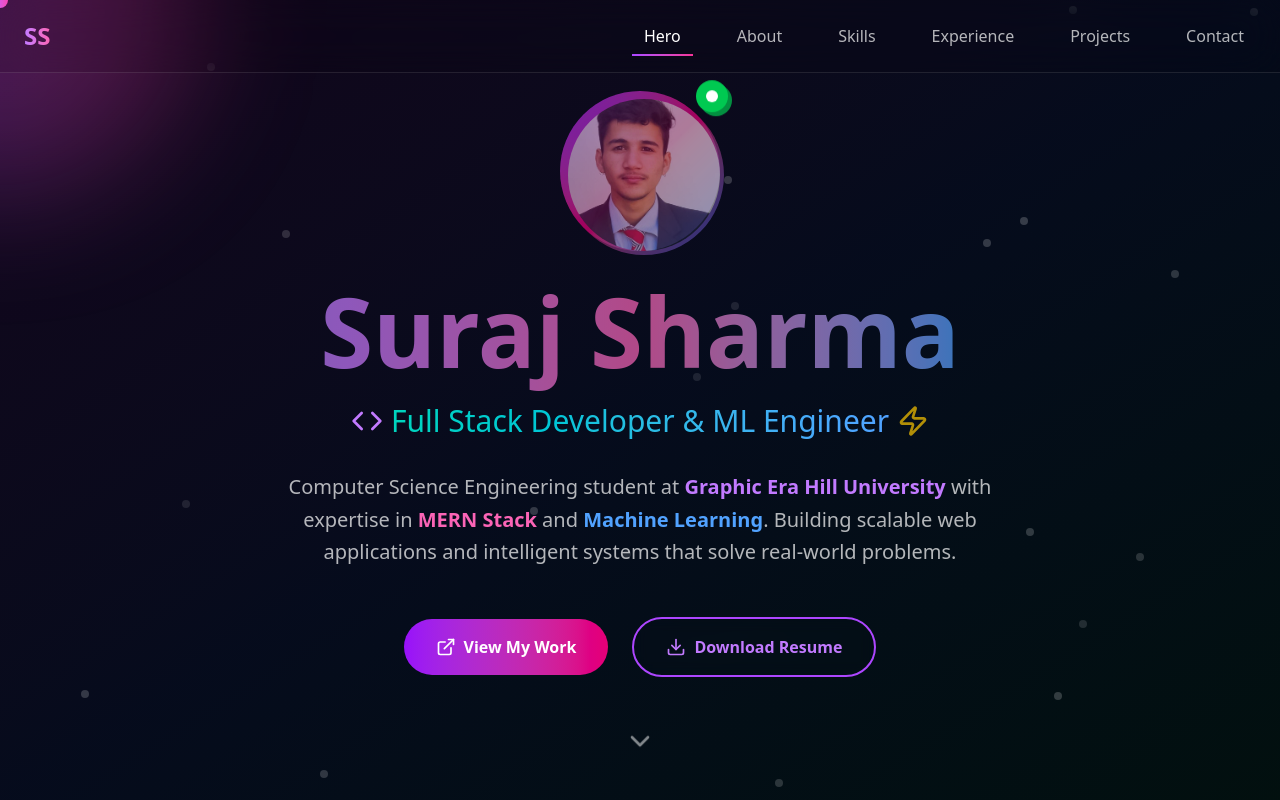
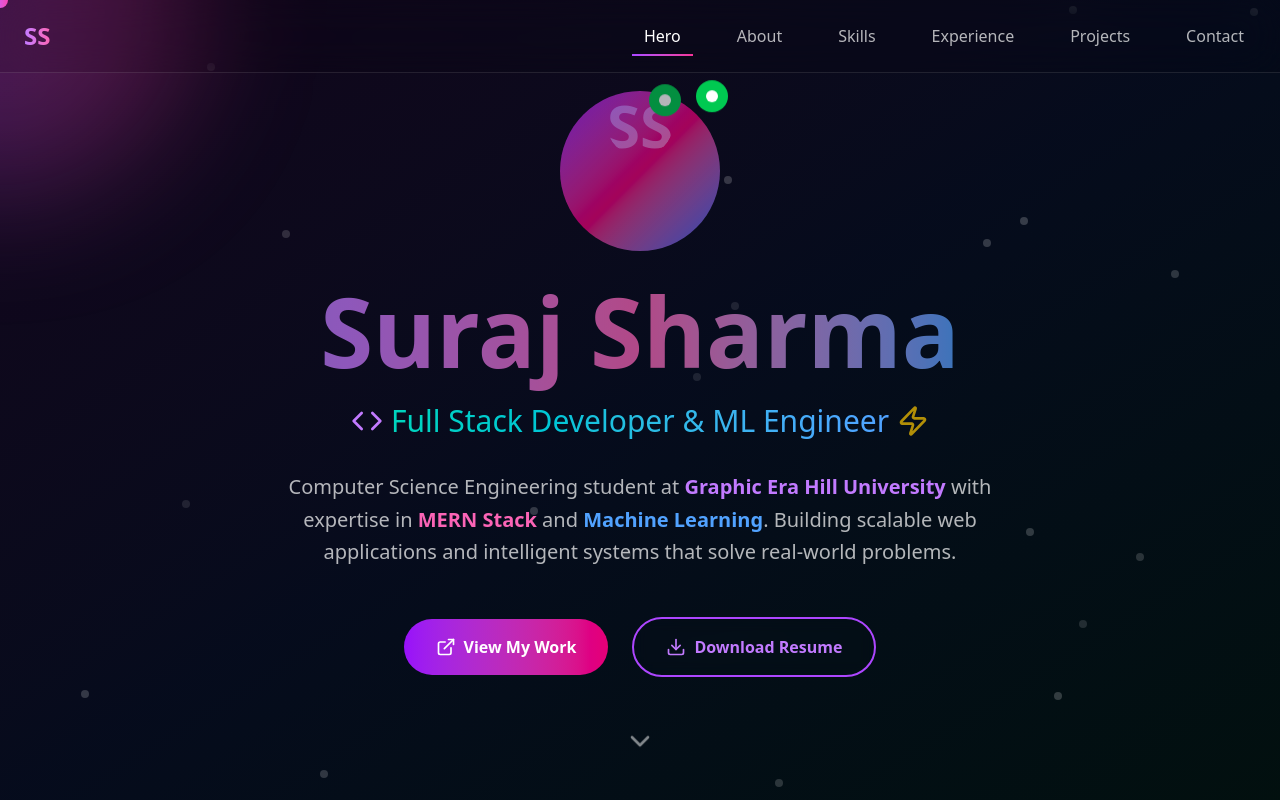
Before and after one commit to Suraj-Sharma001/My-Portfolio, a React (Vite) app: page / in a window 1280 px wide. Shown: the top 800 px of the page. Built offline with nearby package versions, Linux system fonts and the light colour scheme.

Commit message:
Update profile section with text placeholder
Replaced profile image with a text placeholder.

```diff
--- a/src/Portfolio.jsx
+++ b/src/Portfolio.jsx
@@ -208,13 +208,10 @@ const Portfolio = () => {
             <div className="relative inline-block mb-8">
               <div className="w-40 h-40 mx-auto rounded-full bg-gradient-to-br from-purple-600 via-pink-600 to-blue-600 p-1 animate-pulse">
                 <div className="relative inline-block mb-8">
-                  <div className="w-40 h-40 mx-auto rounded-full bg-gradient-to-br from-purple-600 via-pink-600 to-blue-600 p-1 animate-pulse overflow-hidden">
-                    <img
-                      src="src\assets\My_Photo.jpeg"      // replace with actual image
-                      alt="Profile"
-                      className="w-full h-full object-cover rounded-full"
-                    />
-                  </div>
+                  <div className="w-full h-full rounded-full bg-black flex items-center justify-center text-6xl font-bold bg-gradient-to-br from-purple-400 to-pink-400 bg-clip-text text-transparent">
+  SS
+</div>
+
 
                   <div className="absolute -top-2 -right-2 w-8 h-8 bg-green-500 rounded-full flex items-center justify-center animate-bounce">
                     <div className="w-3 h-3 bg-white rounded-full"></div>
```
